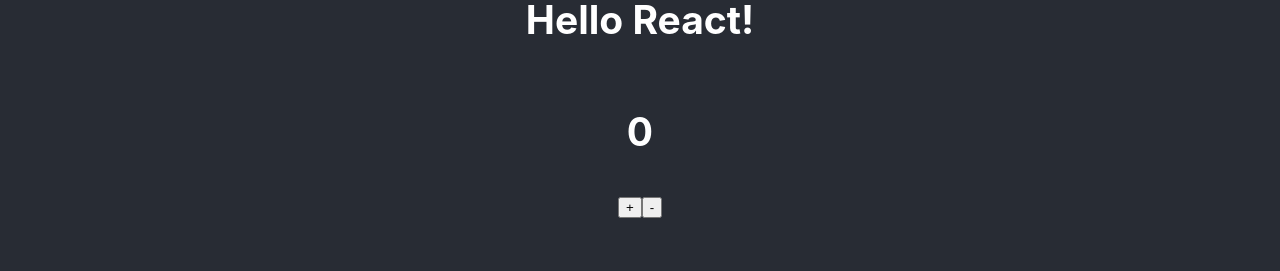
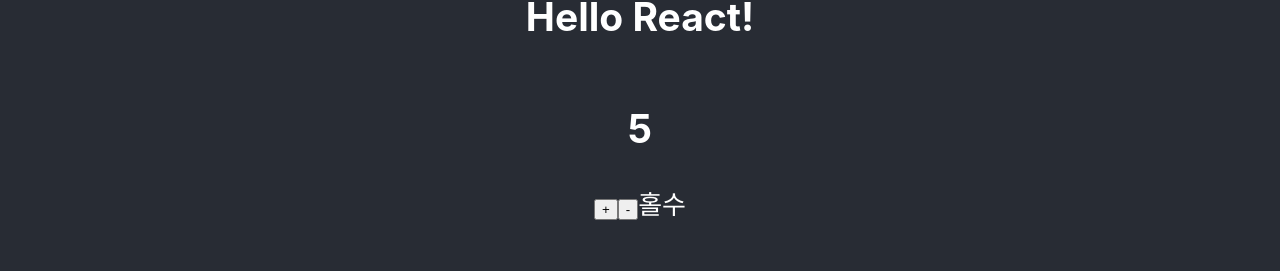
Before and after one commit to nerdyxxn/diary-react-study, a React (Create React App) app: page / in a window 1280 px wide. Shown: the part 333-604 px from the top of the page. Built offline with nearby package versions, Linux system fonts and the light colour scheme.

Commit message:
feat(*) : basic grammar related code modification

```diff
--- a/src/App.js
+++ b/src/App.js
@@ -2,14 +2,24 @@
 import MyHeader from "./MyHeader";
 import MyFooter from "./MyFooter";
 import Counter from "./Counter";
+import Container from "./Container";
 
 function App() {
+  const counterProps = {
+    a: 1,
+    b: 2,
+    c: 3,
+    d: 4,
+    e: 5,
+    initialValue: 5,
+  };
+
   return (
     <div className="App">
       <MyHeader />
       <header className="App-header">
         <h2>Hello React!</h2>
-        <Counter />
+        <Counter {...counterProps} />
       </header>
       <MyFooter />
     </div>
--- /dev/null
+++ b/src/Container.js
@@ -0,0 +1,9 @@
+const Container = ({ children }) => {
+  return (
+    <div style={{ margin: 20, padding: 20, border: "1px solid gray" }}>
+      {children}
+    </div>
+  );
+};
+
+export default Container;
--- a/src/Counter.js
+++ b/src/Counter.js
@@ -1,9 +1,23 @@
-const Counter = () => {
+import React, { useState } from "react";
+import OddEventResult from "./OddEvenResult";
+
+const Counter = ({ initialValue }) => {
+  const [count, setCount] = useState(initialValue);
+
+  const onIncrease = () => {
+    setCount(count + 1);
+  };
+
+  const onDecrease = () => {
+    setCount(count - 1);
+  };
+
   return (
     <div>
-      <h2>0</h2>
-      <button>+</button>
-      <button>-</button>
+      <h2>{count}</h2>
+      <button onClick={onIncrease}>+</button>
+      <button onClick={onDecrease}>-</button>
+      <OddEventResult count={count} />
     </div>
   );
 };
--- /dev/null
+++ b/src/OddEvenResult.js
@@ -0,0 +1,6 @@
+const OddEventResult = ({ count }) => {
+  console.log(count);
+  return <>{count % 2 === 0 ? "짝수" : "홀수"}</>;
+};
+
+export default OddEventResult;
--- a/src/index.js
+++ b/src/index.js
@@ -1,15 +1,11 @@
-import React from 'react';
-import ReactDOM from 'react-dom/client';
-import './index.css';
-import App from './App';
-import reportWebVitals from './reportWebVitals';
+import React from "react";
+import ReactDOM from "react-dom/client";
+import "./index.css";
+import App from "./App";
+import reportWebVitals from "./reportWebVitals";
 
-const root = ReactDOM.createRoot(document.getElementById('root'));
-root.render(
-  <React.StrictMode>
-    <App />
-  </React.StrictMode>
-);
+const root = ReactDOM.createRoot(document.getElementById("root"));
+root.render(<App />);
 
 // If you want to start measuring performance in your app, pass a function
 // to log results (for example: reportWebVitals(console.log))
```
